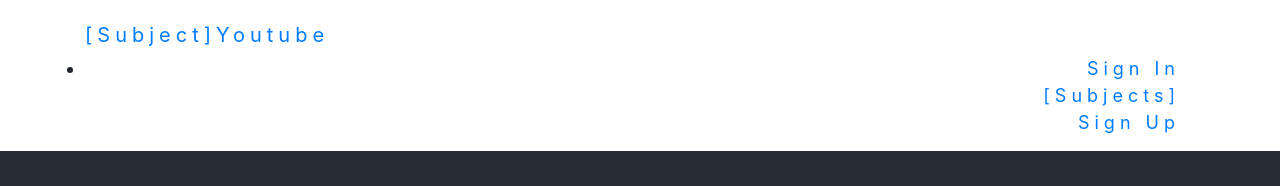
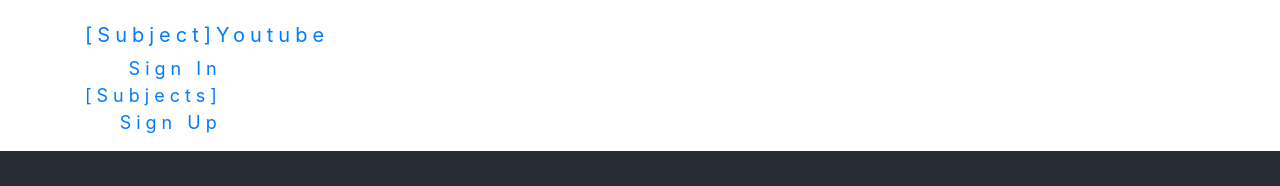
Before and after one commit to GirthTanin/Subject-YouTube, a React (Create React App) app in the folder subject-youtube/client/: page / in a window 1280 px wide. Shown: the top 186 px of the page. Built offline with nearby package versions, Linux system fonts and the light colour scheme.

Commit message:
it's working, but not pretty

```diff
--- a/subject-youtube/client/src/components/NavBar/Nav.css
+++ b/subject-youtube/client/src/components/NavBar/Nav.css
@@ -30,7 +30,9 @@
 
   /* something here to figure out */
   .collapse:not(.show) {
-    display: list-item;
+      text-align: right;
+      float: right;
+    display: inherit;
 }
 
   .navbar-toggle {
--- a/subject-youtube/client/src/components/NavBar/Nav.js
+++ b/subject-youtube/client/src/components/NavBar/Nav.js
@@ -1,5 +1,8 @@
 import React from "react";
 // import { Link } from "react-router-dom";
+
+import "../../../node_modules/bootstrap/dist/css/bootstrap.min.css";
+
 import "./Nav.css";
 
 // for more tips on how we do more of this... https://github.com/linalockheart/nyt-react-search/blob/master/client/src/components/Nav/Nav.js
```
